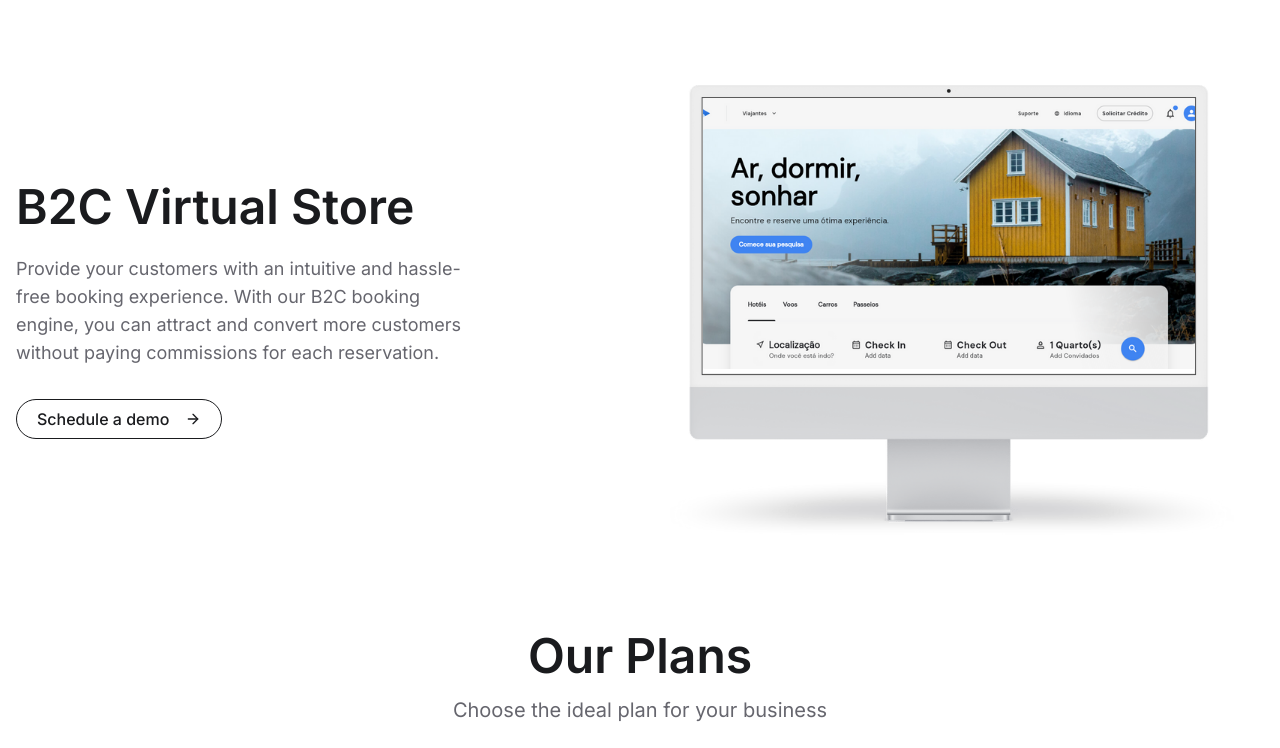
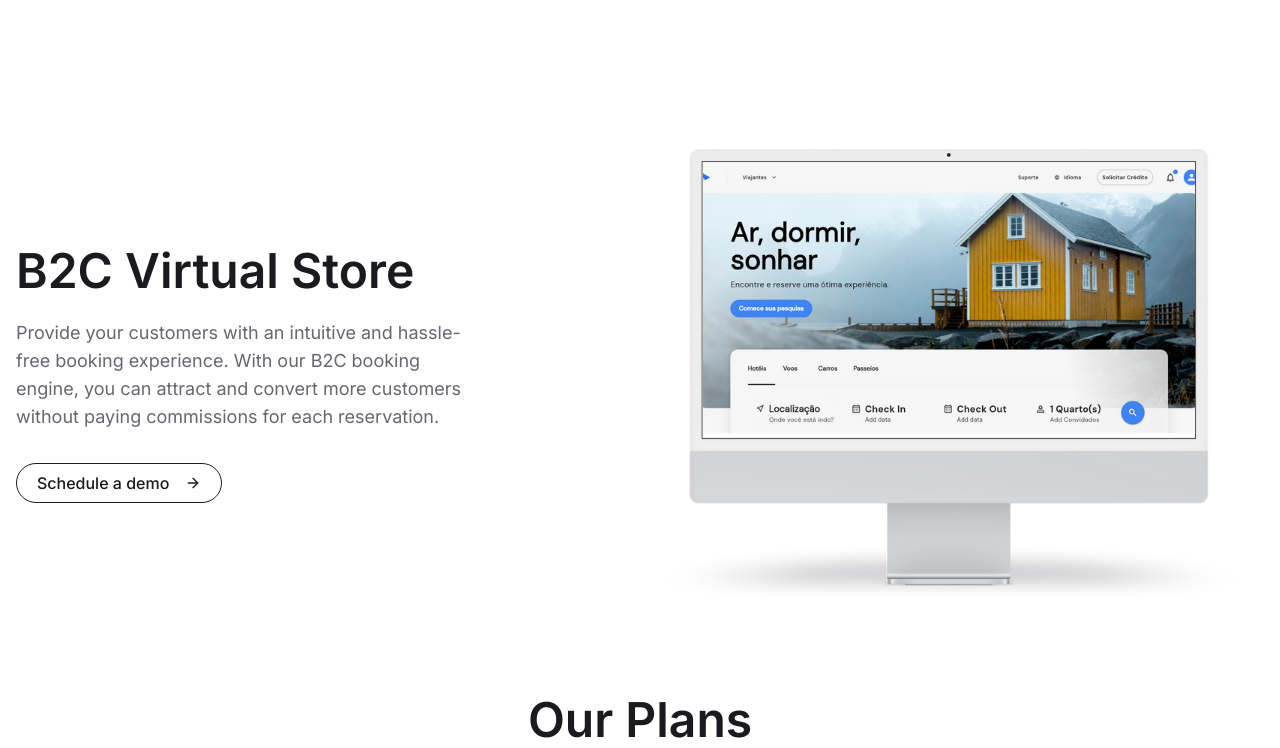
Before and after one commit to itseduardolima/bepass, a Next.js app: page /en in a window 1280 px wide. Shown: the part 2793-3541 px from the top of the page. Built offline with nearby package versions, Linux system fonts and the light colour scheme; no server answers.

Commit message:
feat: animate Virtual store section

```diff
--- a/components/sections/VirtualStore.tsx
+++ b/components/sections/VirtualStore.tsx
@@ -1,30 +1,57 @@
+"use client";
+
+import { useRef } from "react";
 import Image from "next/image";
 import { useTranslations } from "next-intl";
-import { ArrowRight } from "lucide-react";
+import { ArrowRight } from 'lucide-react';
+import { motion, useInView } from "framer-motion";
 import ComputerFrame from "@/public/assets/images/computer.png";
 import WebsiteScreen from "@/public/assets/images/website.webp";
 import { Button } from "../ui/button";
 
 export default function VirtualStore() {
   const t = useTranslations("virtual_store");
+  const sectionRef = useRef(null);
+  const isInView = useInView(sectionRef, { once: true, amount: 0.3 });
 
   return (
-    <section className="pt-32 md:pt-80 px-4 max-w-7xl mx-auto overflow-hidden">
+    <motion.section
+      ref={sectionRef}
+      className="pt-32 md:pt-96 px-4 max-w-7xl mx-auto overflow-hidden"
+      initial={{ opacity: 0 }}
+      animate={{ opacity: isInView ? 1 : 0 }}
+      transition={{ duration: 0.5 }}
+    >
       <div className="flex flex-col md:flex-row items-center gap-8 lg:gap-32">
-        <div className="w-full md:w-[460px] flex flex-col">
+        <motion.div
+          className="w-full md:w-[460px] flex flex-col"
+          initial={{ x: -50, opacity: 0 }}
+          animate={{ x: isInView ? 0 : -50, opacity: isInView ? 1 : 0 }}
+          transition={{ duration: 0.5, delay: 0.2 }}
+        >
           <h2 className="text-3xl md:text-4xl lg:text-5xl font-semibold text-primary mb-6 leading-tight">
             {t("title")}
           </h2>
           <p className="text-base md:text-lg text-text mb-8">
             {t("description")}
           </p>
-          <Button variant="outline" className="px-5 py-2 w-fit group">
-            <span className="font-medium">{t("schedule_demo")}</span>
-            <ArrowRight className="ml-2 h-4 w-4 transition-transform group-hover:translate-x-1" />
-          </Button>
-        </div>
+          <motion.div
+            whileHover={{ scale: 1.05 }}
+            whileTap={{ scale: 0.95 }}
+          >
+            <Button variant="outline" className="px-5 py-2 w-fit group">
+              <span className="font-medium">{t("schedule_demo")}</span>
+              <ArrowRight className="ml-2 h-4 w-4 transition-transform group-hover:translate-x-1" />
+            </Button>
+          </motion.div>
+        </motion.div>
 
-        <div className="relative flex-1">
+        <motion.div
+          className="relative flex-1"
+          initial={{ scale: 0.8, opacity: 0 }}
+          animate={{ scale: isInView ? 1 : 0.8, opacity: isInView ? 1 : 0 }}
+          transition={{ duration: 0.5, delay: 0.4 }}
+        >
           <div className="relative w-full max-w-[600px] mx-auto">
             <Image
               src={ComputerFrame}
@@ -32,17 +59,22 @@ export default function VirtualStore() {
               className="w-full h-auto"
               priority
             />
-            <div className="absolute top-[3%] left-[11.5%] w-[82%] h-[60%] overflow-hidden rounded-sm">
+            <motion.div
+              className="absolute top-[3%] left-[11.5%] w-[82%] h-[60%] overflow-hidden rounded-sm"
+              initial={{ opacity: 0 }}
+              animate={{ opacity: isInView ? 1 : 0 }}
+              transition={{ duration: 0.5, delay: 0.6 }}
+            >
               <Image
                 src={WebsiteScreen}
                 alt={t("interface_alt")}
                 className="w-full h-full object-cover"
                 priority
               />
-            </div>
+            </motion.div>
           </div>
-        </div>
+        </motion.div>
       </div>
-    </section>
+    </motion.section>
   );
 }
```
